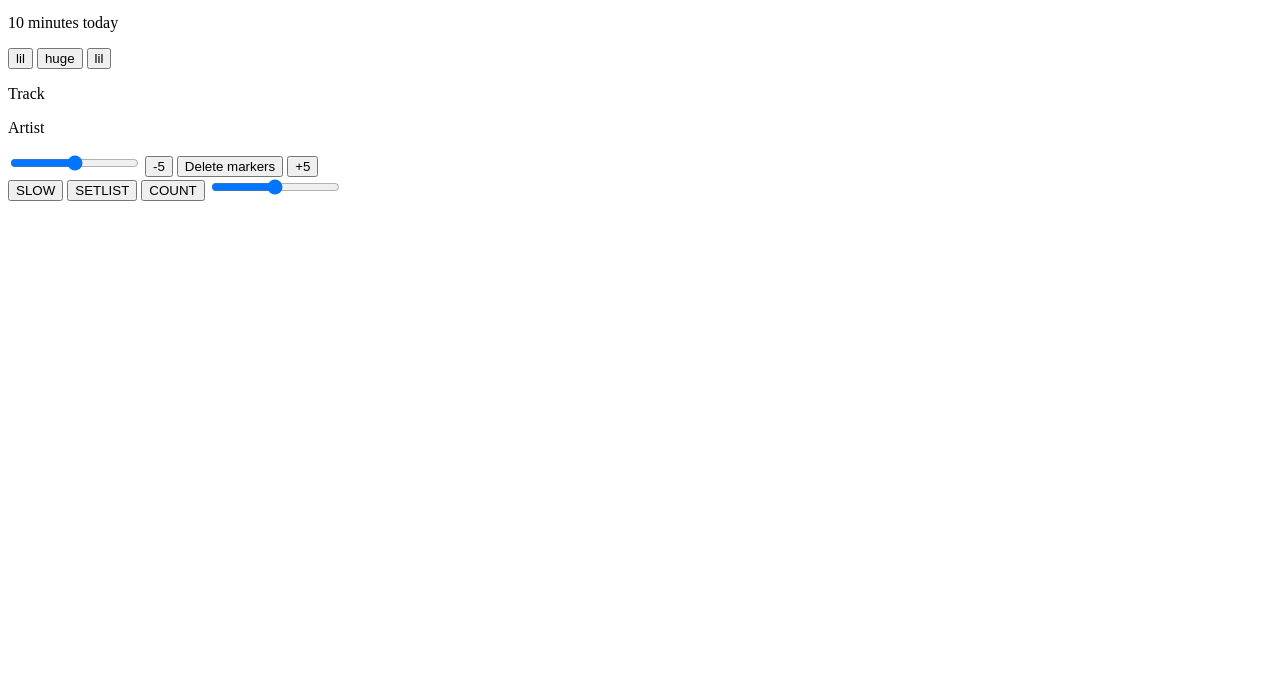
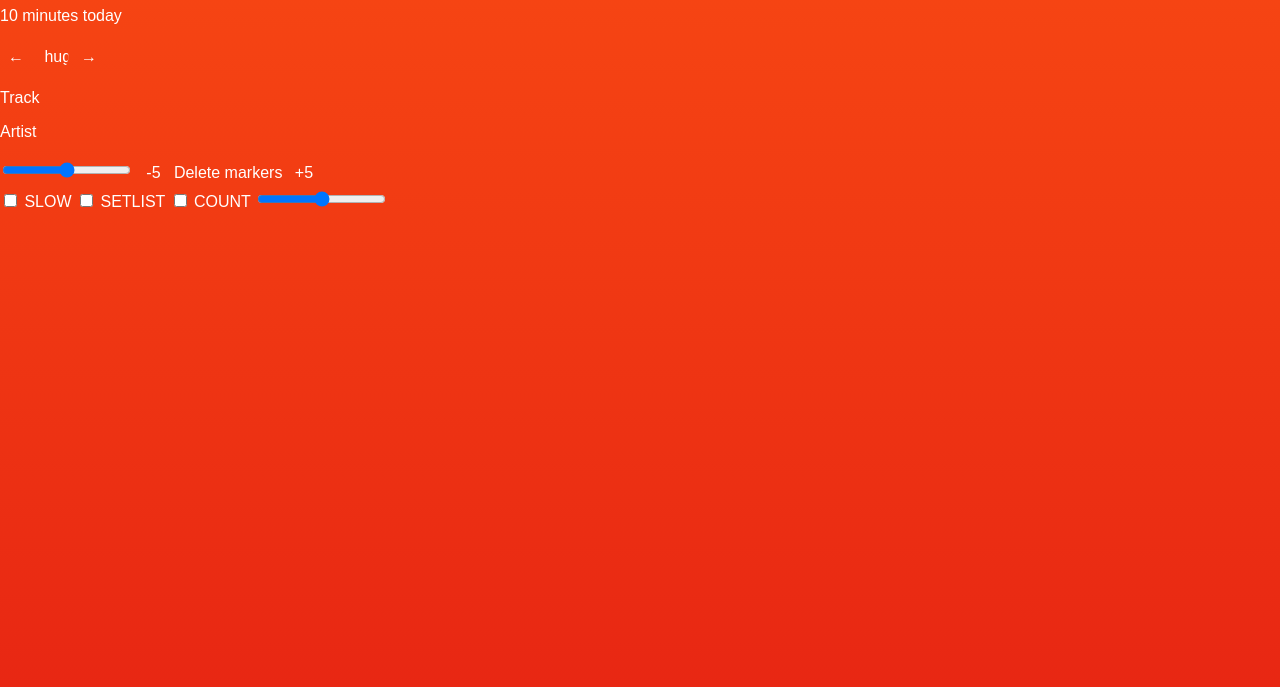
Before and after one commit to BackupBroom/sample-flex-page, a website: page src/index.html in a window 1280 px wide. Shown: the part 113-800 px from the top of the page. Drawn offline with nearby package versions, Linux system fonts and the light colour scheme; files that its build step writes are made by us from their sources.

Commit message:
modify secondary controls markup, add draft button styles

```diff
--- a/src/index.html
+++ b/src/index.html
@@ -22,9 +22,9 @@
 
 		<div>
 			<div>
-				<button>lil</button>
-				<button>huge</button>
-				<button>lil</button>
+				<button class="btn-symbol">&larr;</button>
+				<button class="btn-symbol">huge</button>
+				<button class="btn-symbol">&rarr;</button>
 			</div>
 			<div>
 				<p>Track</p>
@@ -32,16 +32,25 @@
 			</div>
 			<div>
 				<input type="range" name="">
-				<button>-5</button>
+				<button class="btn-symbol">-5</button>
 				<button>Delete markers</button>
-				<button>+5</button>
+				<button class="btn-symbol">+5</button>
 			</div>
 		</div>
 
 		<div>
-			<button>SLOW</button>
-			<button>SETLIST</button>
-			<button>COUNT</button>
+			<label>
+				<input type="checkbox">
+				SLOW
+			</label>
+			<label>
+				<input type="checkbox">
+				SETLIST
+			</label>
+			<label>
+				<input type="checkbox">
+				COUNT
+			</label>
 			<input type="range" name="">
 		</div>
 
--- /dev/null
+++ b/src/scss/atoms/_buttons.scss
@@ -0,0 +1,24 @@
+%btn-base {
+	border: 0;
+	padding: 0;
+	font-family: inherit;
+	font-size: inherit;
+	line-height: inherit;
+	background-color: transparent;
+	background-image: none;
+	color: inherit;
+}
+
+%btn-symbol {
+	padding: 0.5em;
+	box-sizing: border-box;
+	width: 2em;
+	height: 2em;
+	-webkit-clip-path: circle(1em at 1em);
+	line-height: 1em;
+	outline: 0;
+
+	&:hover, &:focus, &:active {
+		background-color: rgba(255, 255, 255, 0.15);
+	}
+}
--- a/src/scss/main.scss
+++ b/src/scss/main.scss
@@ -0,0 +1,18 @@
+@import 'atoms/buttons';
+body {
+	margin: 0;
+	background-image: linear-gradient(to bottom, #f84913, #e82713);
+	background-size: cover;
+	background-repeat: no-repeat;
+	min-height: 100vh;
+	color: #fff;
+	font-family: sans-serif;
+}
+
+button {
+	@extend %btn-base;
+}
+
+button.btn-symbol {
+	@extend %btn-symbol;
+}
```
